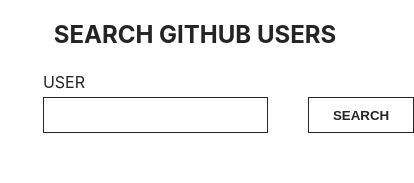
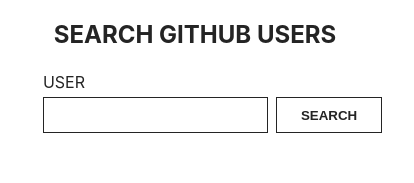
Before and after one commit to gsajulia/github-user-explorer, a Next.js app: page / in a window 390 px wide. Shown: the top 183 px of the page, 414 px wide, since content can reach past the window. Built offline with nearby package versions, Linux system fonts and the light colour scheme.

Commit message:
style: mobile search bar responsiveness

```diff
--- a/src/components/SearchBar/SearchBar.module.css
+++ b/src/components/SearchBar/SearchBar.module.css
@@ -11,3 +11,10 @@
     gap: 2rem;
     margin: 6vw 6vw 4vw 6vw;
 }
+
+@media screen and (max-width: 728px) {
+    .searchForm  {
+        gap: 0;
+    }
+
+  }
```
